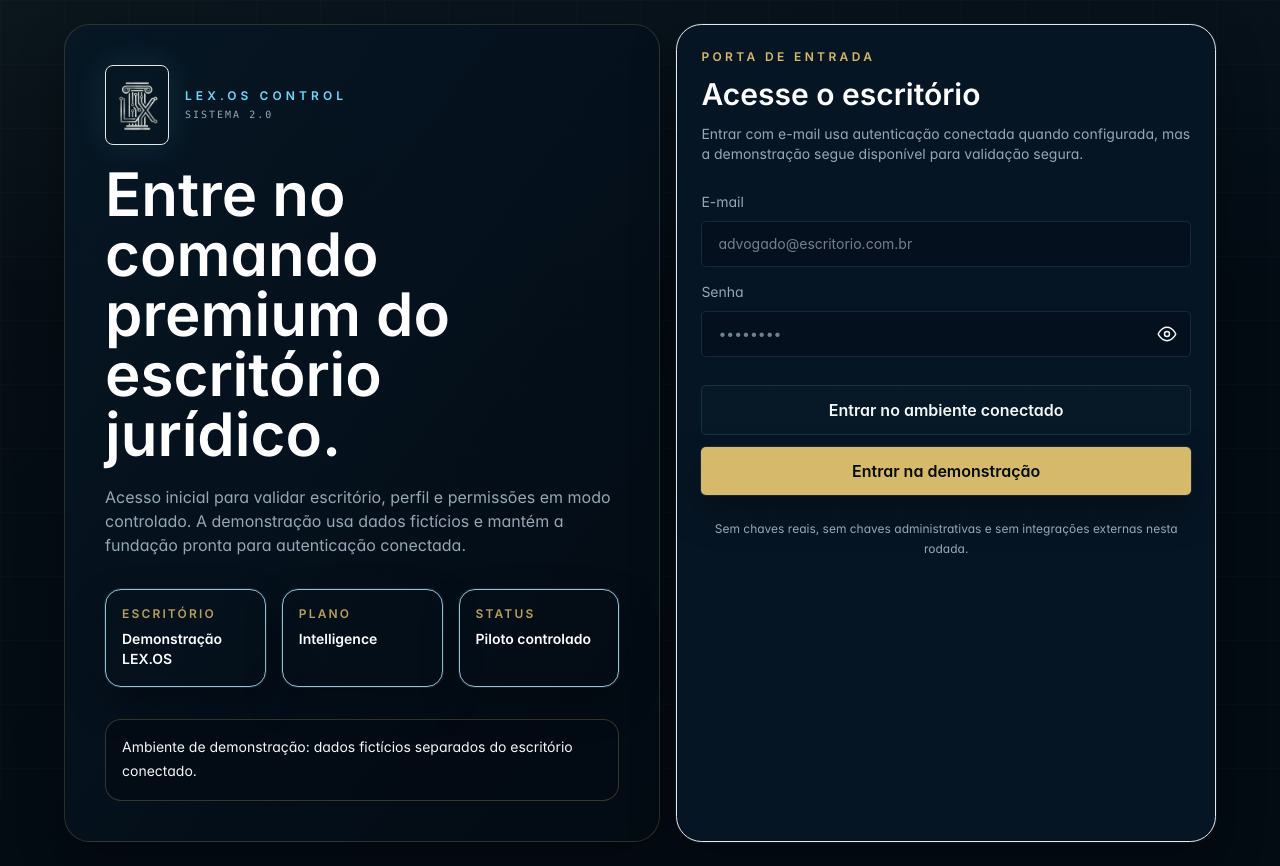
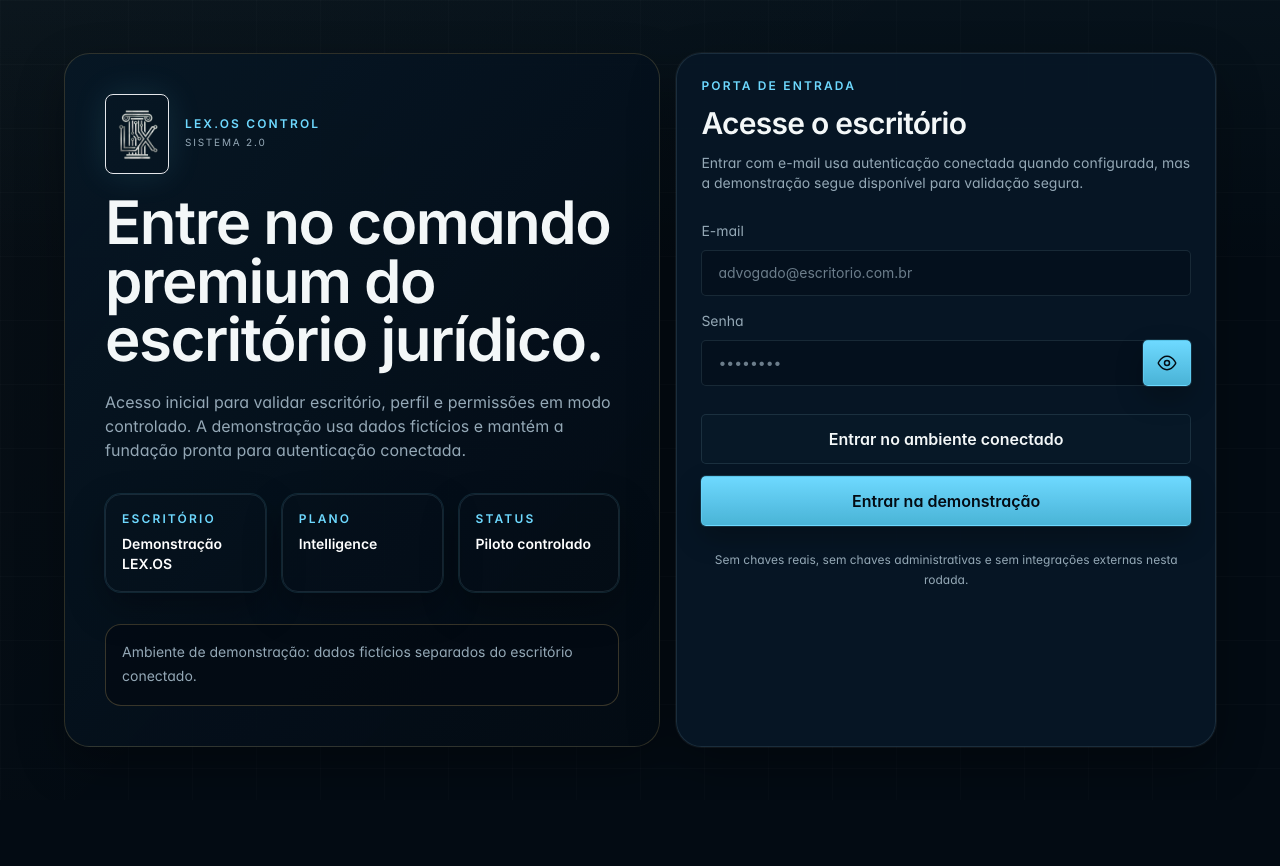
Before and after one commit to paullasoaress2005-lgtm/sistema2.0-lexos, a Next.js app: page /login in a window 1280 px wide. After the commit the page ends 800 px from the top, so only its background shows below. Built offline with nearby package versions, Linux system fonts and the light colour scheme; no server answers.

Commit message:
Apply LEX.OS CRM visual system globally

```diff
--- a/src/app/globals.css
+++ b/src/app/globals.css
@@ -1147,3 +1147,384 @@ body {
     padding: 0.925rem;
   }
 }
+
+/* LEX.OS CRM full visual pass: applied after the official system styles. */
+:root,
+:root[data-lexos-theme],
+[data-lexos-theme] {
+  --crm-bg: #030b13;
+  --crm-bg-soft: #05111d;
+  --crm-panel: rgba(6, 20, 32, 0.82);
+  --crm-panel-strong: rgba(8, 26, 40, 0.92);
+  --crm-card: rgba(10, 29, 44, 0.76);
+  --crm-line: rgba(151, 192, 210, 0.14);
+  --crm-line-strong: rgba(151, 210, 231, 0.27);
+  --crm-text: #f3f7f8;
+  --crm-muted: #94a8b6;
+  --crm-subtle: #6f8796;
+  --crm-cyan: #6ed9ff;
+  --crm-cyan-soft: rgba(110, 217, 255, 0.14);
+  --crm-gold: #d7b96b;
+  --crm-gold-soft: rgba(215, 185, 107, 0.14);
+  --crm-green: #65d6a3;
+  --crm-red: #f18888;
+  --lexos-body-background:
+    radial-gradient(circle at 72% -18%, rgba(110, 217, 255, 0.12), transparent 27rem),
+    radial-gradient(circle at 18% 10%, rgba(215, 185, 107, 0.045), transparent 22rem),
+    linear-gradient(180deg, #030b13 0%, #05111d 48%, #030b13 100%);
+}
+
+html,
+body {
+  background: var(--crm-bg) !important;
+}
+
+body {
+  color: var(--crm-text);
+  font-family: var(--font-manrope), Manrope, ui-sans-serif, system-ui, sans-serif !important;
+  letter-spacing: 0;
+}
+
+.font-serif,
+.lexos-editorial,
+h1[class],
+h2[class] {
+  font-family: var(--font-newsreader), Newsreader, Georgia, serif;
+}
+
+.font-mono,
+.lexos-mono,
+code,
+kbd,
+samp,
+[class*="font-mono"] {
+  font-family: var(--font-dm-mono), "DM Mono", Consolas, monospace !important;
+}
+
+.lexos-theme-shell {
+  isolation: isolate;
+}
+
+.lexos-theme-shell::before {
+  position: fixed;
+  z-index: 0;
+  inset: 0;
+  pointer-events: none;
+  background:
+    linear-gradient(rgba(107, 185, 214, 0.043) 1px, transparent 1px),
+    linear-gradient(90deg, rgba(107, 185, 214, 0.036) 1px, transparent 1px);
+  background-size: 42px 42px;
+  mask-image: linear-gradient(to bottom, black, rgba(0, 0, 0, 0.72) 58%, rgba(0, 0, 0, 0.28));
+  content: "";
+}
+
+.lexos-theme-shell::after {
+  position: fixed;
+  z-index: 0;
+  inset: 0;
+  pointer-events: none;
+  background:
+    radial-gradient(circle at 50% 0%, rgba(110, 217, 255, 0.055), transparent 34rem),
+    linear-gradient(135deg, transparent 44%, rgba(215, 185, 107, 0.02));
+  content: "";
+}
+
+.lexos-theme-shell > *:not(.ambient-grid) {
+  position: relative;
+  z-index: 1;
+}
+
+.ambient-grid {
+  opacity: 1;
+  mix-blend-mode: screen;
+}
+
+.ambient-grid::before {
+  background-image:
+    linear-gradient(rgba(110, 217, 255, 0.060) 1px, transparent 1px),
+    linear-gradient(90deg, rgba(110, 217, 255, 0.052) 1px, transparent 1px);
+  background-size: 42px 42px;
+  mask-image: linear-gradient(to bottom, rgba(0,0,0,.86), rgba(0,0,0,.44) 55%, transparent 100%);
+}
+
+.grid-light {
+  width: 560px;
+  height: 560px;
+  left: calc(var(--grid-x, 50vw) - 280px);
+  top: calc(var(--grid-y, 22vh) - 280px);
+  background:
+    radial-gradient(circle, rgba(110, 217, 255, 0.15), rgba(110, 217, 255, 0.045) 38%, transparent 70%);
+  filter: blur(1px);
+}
+
+.grid-crosshair-x,
+.grid-crosshair-y {
+  opacity: 0.26;
+}
+
+aside[class*="fixed"][class*="inset-y-0"] {
+  border-right-color: var(--crm-line) !important;
+  background:
+    linear-gradient(180deg, rgba(3, 11, 19, 0.96), rgba(5, 17, 29, 0.91)) !important;
+  box-shadow: 12px 0 42px rgba(0, 0, 0, 0.22) !important;
+  backdrop-filter: blur(20px);
+}
+
+header[class*="sticky"],
+header[class*="top-0"] {
+  border-bottom-color: var(--crm-line) !important;
+  background: rgba(3, 13, 23, 0.78) !important;
+  box-shadow: 0 14px 34px rgba(0, 0, 0, 0.14) !important;
+  backdrop-filter: blur(20px);
+}
+
+main[class] {
+  min-width: 0;
+}
+
+h1[class],
+h2[class],
+h3[class] {
+  color: var(--crm-text) !important;
+  letter-spacing: -0.025em;
+}
+
+h1[class] {
+  line-height: 0.98;
+}
+
+p[class*="tracking"],
+[class*="uppercase"][class*="tracking"] {
+  letter-spacing: 0.18em !important;
+}
+
+[class*="text-lexos-muted"],
+[class*="text-lexos-silver"],
+[class*="text-white/"],
+small[class] {
+  color: var(--crm-muted) !important;
+}
+
+[class*="text-lexos-cyan"],
+[class*="text-lexos-gold"] {
+  color: var(--crm-cyan) !important;
+}
+
+[class*="border-lexos-line"],
+[class*="border-white/"],
+[class*="ring-white/"] {
+  border-color: var(--crm-line) !important;
+}
+
+.premium-surface,
+.panel,
+.table-shell,
+.calm-hero,
+.calm-record-card,
+.calm-priority-card,
+.calm-metric-card,
+.executive-panel-compact,
+section[class*="border"],
+article[class*="border"] {
+  border-radius: 8px !important;
+  border-color: var(--crm-line) !important;
+  background:
+    linear-gradient(135deg, rgba(243, 247, 248, 0.026), transparent 44%),
+    linear-gradient(180deg, rgba(10, 29, 44, 0.82), rgba(5, 17, 29, 0.80)) !important;
+  box-shadow:
+    inset 0 1px 0 rgba(243, 247, 248, 0.035),
+    0 16px 38px rgba(0, 0, 0, 0.18) !important;
+  backdrop-filter: blur(18px);
+}
+
+.premium-surface:hover,
+.panel:hover,
+.calm-record-card:hover,
+.calm-priority-card:hover,
+.calm-metric-card:hover,
+.interactive-card:hover,
+.subtle-hover-card:hover {
+  border-color: rgba(110, 217, 255, 0.26) !important;
+  background:
+    linear-gradient(135deg, rgba(110, 217, 255, 0.045), transparent 48%),
+    linear-gradient(180deg, rgba(12, 34, 50, 0.88), rgba(6, 20, 32, 0.86)) !important;
+  box-shadow:
+    inset 0 1px 0 rgba(243, 247, 248, 0.045),
+    0 18px 44px rgba(0, 0, 0, 0.24) !important;
+}
+
+.metric-card,
+.calm-metric-card {
+  min-height: 132px;
+}
+
+a[class],
+button[class] {
+  border-radius: 5px !important;
+  transition:
+    transform 160ms ease,
+    border-color 160ms ease,
+    background-color 160ms ease,
+    color 160ms ease,
+    box-shadow 160ms ease !important;
+}
+
+a[class]:hover,
+button[class]:hover {
+  transform: translateY(-1px);
+}
+
+button[class*="bg-lexos-gold"],
+a[class*="bg-lexos-gold"],
+button[class*="bg-lexos-cyan"],
+a[class*="bg-lexos-cyan"],
+.calm-primary-action {
+  border: 1px solid rgba(110, 217, 255, 0.44) !important;
+  background: linear-gradient(180deg, rgba(110, 217, 255, 1), rgba(78, 190, 226, 0.94)) !important;
+  color: var(--crm-bg) !important;
+  box-shadow: 0 0 0 1px rgba(110, 217, 255, 0.14), 0 12px 28px rgba(0, 0, 0, 0.24) !important;
+}
+
+button[class*="border"],
+a[class*="border"],
+.calm-secondary-action {
+  border-color: var(--crm-line) !important;
+}
+
+button[class*="bg-lexos-card"],
+a[class*="bg-lexos-card"],
+button[class*="bg-lexos-panel"],
+a[class*="bg-lexos-panel"],
+button[class*="bg-lexos-ink"],
+a[class*="bg-lexos-ink"],
+.calm-secondary-action {
+  background: rgba(10, 29, 44, 0.58) !important;
+  color: var(--crm-text) !important;
+}
+
+input,
+select,
+textarea,
+.premium-input,
+.field {
+  min-height: 42px;
+  border-radius: 5px !important;
+  border-color: var(--crm-line) !important;
+  background: rgba(5, 17, 29, 0.88) !important;
+  color: var(--crm-text) !important;
+}
+
+input::placeholder,
+textarea::placeholder {
+  color: rgba(148, 168, 182, 0.72) !important;
+}
+
+table[class] {
+  border-collapse: separate;
+  border-spacing: 0;
+}
+
+thead[class],
+thead[class*="bg-lexos"] {
+  background: rgba(5, 17, 29, 0.94) !important;
+}
+
+th[class] {
+  color: var(--crm-subtle) !important;
+  font-family: var(--font-dm-mono), "DM Mono", monospace !important;
+  font-size: 10px !important;
+  letter-spacing: 0.14em !important;
+}
+
+td[class] {
+  color: var(--crm-text) !important;
+}
+
+tbody tr:hover {
+  background: rgba(110, 217, 255, 0.052) !important;
+}
+
+span[class*="rounded-full"][class*="border"],
+.status,
+.priority,
+.tag {
+  border-radius: 999px !important;
+  border-color: rgba(110, 217, 255, 0.22) !important;
+  background: rgba(110, 217, 255, 0.075) !important;
+  color: var(--crm-cyan) !important;
+  font-family: var(--font-dm-mono), "DM Mono", monospace !important;
+  font-size: 10px !important;
+  font-weight: 700 !important;
+  letter-spacing: 0.10em !important;
+}
+
+span[class*="text-lexos-red"],
+span[class*="border-lexos-wine"] {
+  color: var(--crm-red) !important;
+  border-color: rgba(241, 136, 136, 0.34) !important;
+  background: rgba(241, 136, 136, 0.09) !important;
+}
+
+span[class*="text-lexos-green"],
+span[class*="border-lexos-green"] {
+  color: var(--crm-green) !important;
+  border-color: rgba(101, 214, 163, 0.34) !important;
+  background: rgba(101, 214, 163, 0.09) !important;
+}
+
+nav a[class*="group"] {
+  min-height: 42px;
+}
+
+nav a[class*="group"]:hover,
+nav a[class*="bg-lexos-cyan"] {
+  background: rgba(110, 217, 255, 0.078) !important;
+  border-color: rgba(110, 217, 255, 0.22) !important;
+  color: var(--crm-text) !important;
+}
+
+nav a[class*="bg-lexos-cyan"] span[class*="rounded"] {
+  border-color: rgba(110, 217, 255, 0.42) !important;
+  background: rgba(110, 217, 255, 0.13) !important;
+  color: var(--crm-cyan) !important;
+}
+
+.premium-empty-state {
+  border-radius: 8px !important;
+  border-color: rgba(110, 217, 255, 0.20) !important;
+  background:
+    linear-gradient(135deg, rgba(110, 217, 255, 0.045), transparent 48%),
+    rgba(6, 20, 32, 0.76) !important;
+}
+
+[role="dialog"],
+[class*="fixed"][class*="z-"][class*="bg-[#"],
+[class*="fixed"][class*="z-"][class*="bg-lexos-panel"] {
+  border-radius: 8px !important;
+  border-color: var(--crm-line-strong) !important;
+  background: rgba(5, 17, 29, 0.98) !important;
+  box-shadow: 0 34px 110px rgba(0, 0, 0, 0.62) !important;
+}
+
+main > section,
+main > div {
+  animation: lexos-view-in 260ms ease both;
+}
+
+@media (max-width: 1023px) {
+  .lexos-theme-shell::before {
+    background-size: 34px 34px;
+    opacity: 0.55;
+  }
+
+  header[class*="sticky"],
+  header[class*="top-0"] {
+    background: rgba(3, 13, 23, 0.92) !important;
+  }
+
+  nav[aria-label="Navegação mobile"] {
+    border-color: var(--crm-line) !important;
+    background: rgba(3, 11, 19, 0.94) !important;
+    backdrop-filter: blur(18px);
+  }
+}
```
